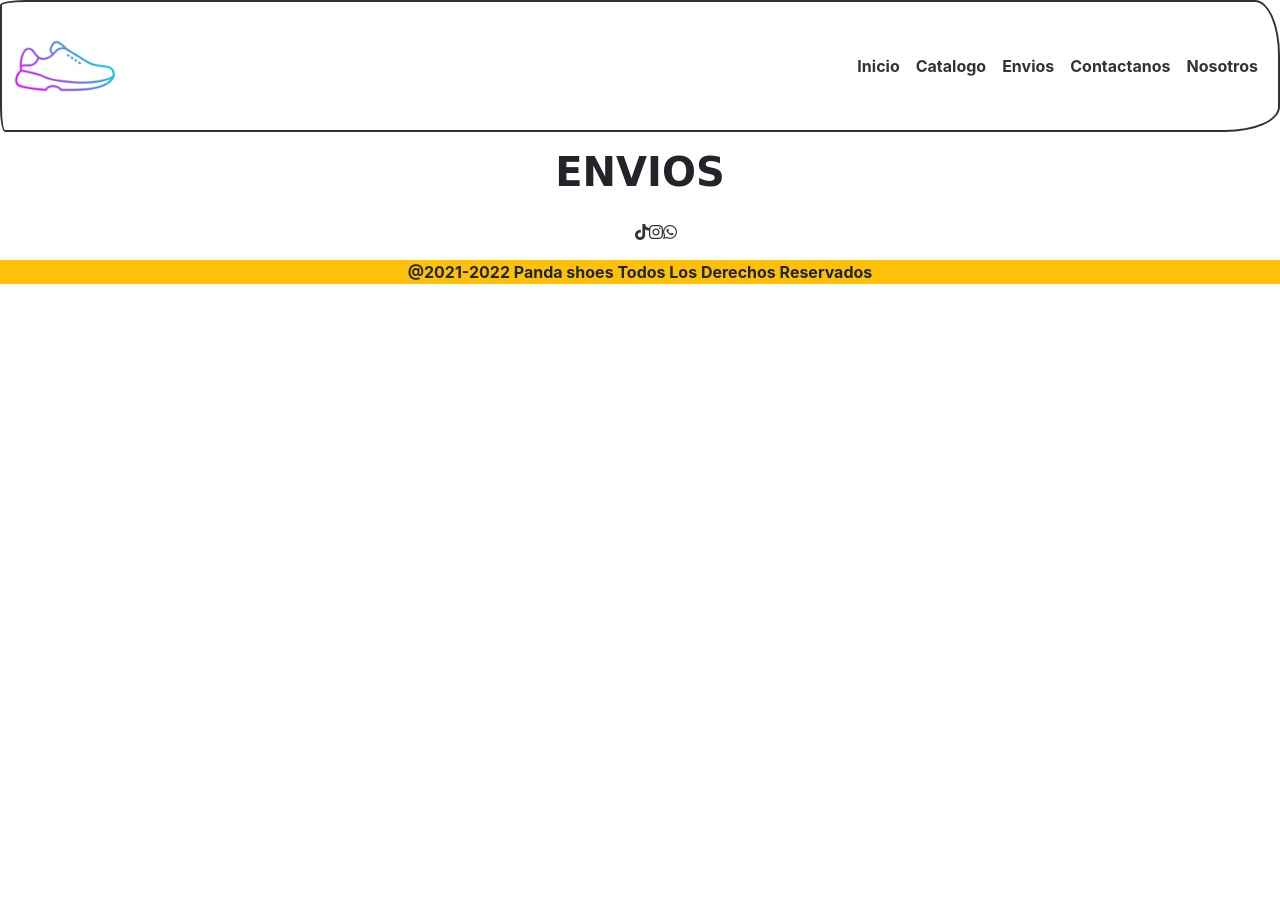
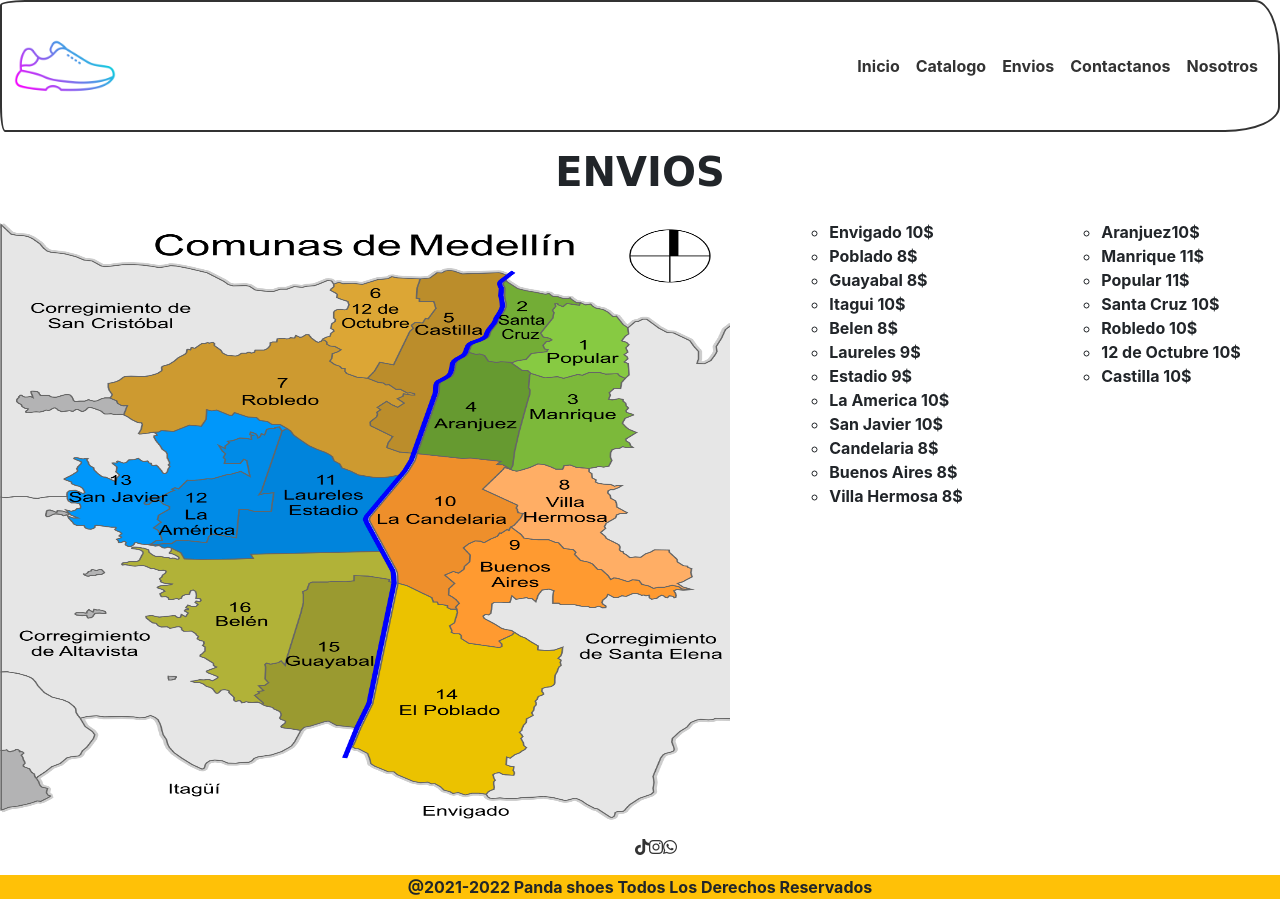
Before and after one commit to davidfragoza/Pandashoes, a plain HTML site: page pages/envios.html in a window 1280 px wide. Before the commit the page ends 800 px from the top, so only its background shows below. Drawn offline with nearby package versions, Linux system fonts and the light colour scheme; a web font is replaced by a local one.

Commit message:
grids y css envios

```diff
--- a/css/style.css
+++ b/css/style.css
@@ -32,3 +32,23 @@ ul {
     justify-content: center;
     width: 100%;
 }
+
+.caja{
+    display: grid;
+    grid-template-columns: 1fr 300px 250px;
+    grid-template-rows: 600px 1fr;
+    padding-bottom: 15px;
+}
+
+.caja div{
+    display: flex;
+    justify-content: center;
+}
+
+.caja div img{
+width: 100%;
+}
+
+.caja div ul li{
+    list-style-type: circle;
+}
--- a/pages/envios.html
+++ b/pages/envios.html
@@ -53,8 +53,42 @@
             </div>
         </nav>
     </header>
+
     <main>
         <h1 class="text-center py-3 wow animate__animated animate__jackInTheBox animate__delay-1s"><strong>ENVIOS</strong></h1>
+        <section class="caja">
+            <div>
+                <img src="../assets/img/comunas_de_medellin.png" alt="">
+            </div>
+            <div>
+                <ul>
+                    <li>Envigado 10$</li>
+                    <li>Poblado 8$</li>
+                    <li>Guayabal 8$</li>
+                    <li>Itagui 10$</li>
+                    <li>Belen 8$</li>
+                    <li>Laureles 9$</li>
+                    <li>Estadio 9$</li>
+                    <li>La America 10$</li>
+                    <li>San Javier 10$</li>
+                    <li>Candelaria 8$</li>
+                    <li>Buenos Aires 8$</li>
+                    <li>Villa Hermosa 8$</li>
+                </ul>
+            </div>
+            <div>
+                <ul>
+                    <li>Aranjuez10$</li>
+                    <li>Manrique 11$</li>
+                    <li>Popular 11$</li>
+                    <li>Santa Cruz 10$</li>
+                    <li>Robledo 10$</li>
+                    <li>12 de Octubre 10$</li>
+                    <li>Castilla 10$</li>
+                </ul>
+            </div>
+        </section>
+
     </main>
 
     <footer>
```
Also changed, not shown: assets/img/comunas_de_medellin.png (added).
